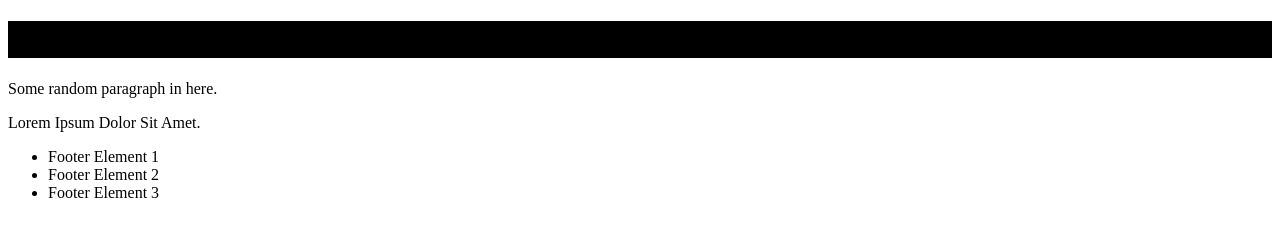
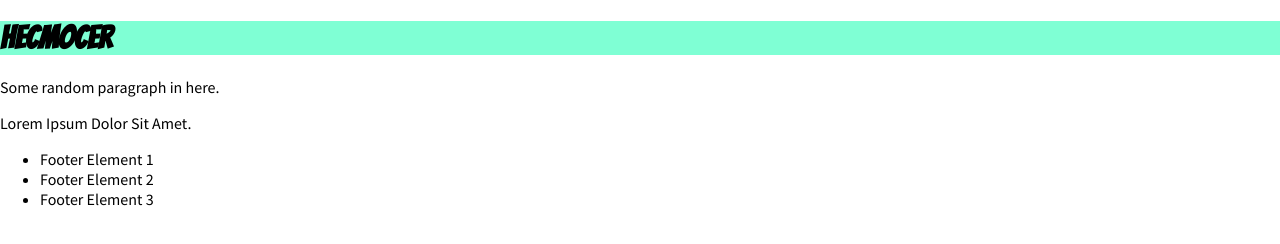
Before and after one commit to hecmocer-pro/PortfolioV1, a plain HTML site: page index.html in a window 1280 px wide. Drawn offline with Linux system fonts and the light colour scheme.

Commit message:
added fotns

```diff
--- a/style.css
+++ b/style.css
@@ -1,3 +1,15 @@
+@import url(https://fonts.googleapis.com/css?family=Source+Sans+Pro:400,400italic,700italic,700|Bangers|Great+Vibes);
+
+h1, h2, h3, h4, h5, h6{
+    font-family: "bangers";
+}
+
+body{
+    font-family: "Source Sans Pro";
+    padding: 0px;
+    margin: 0px;
+}
+
 .web.header{
-    background: black;
+    background: aquamarine;
 }
```
